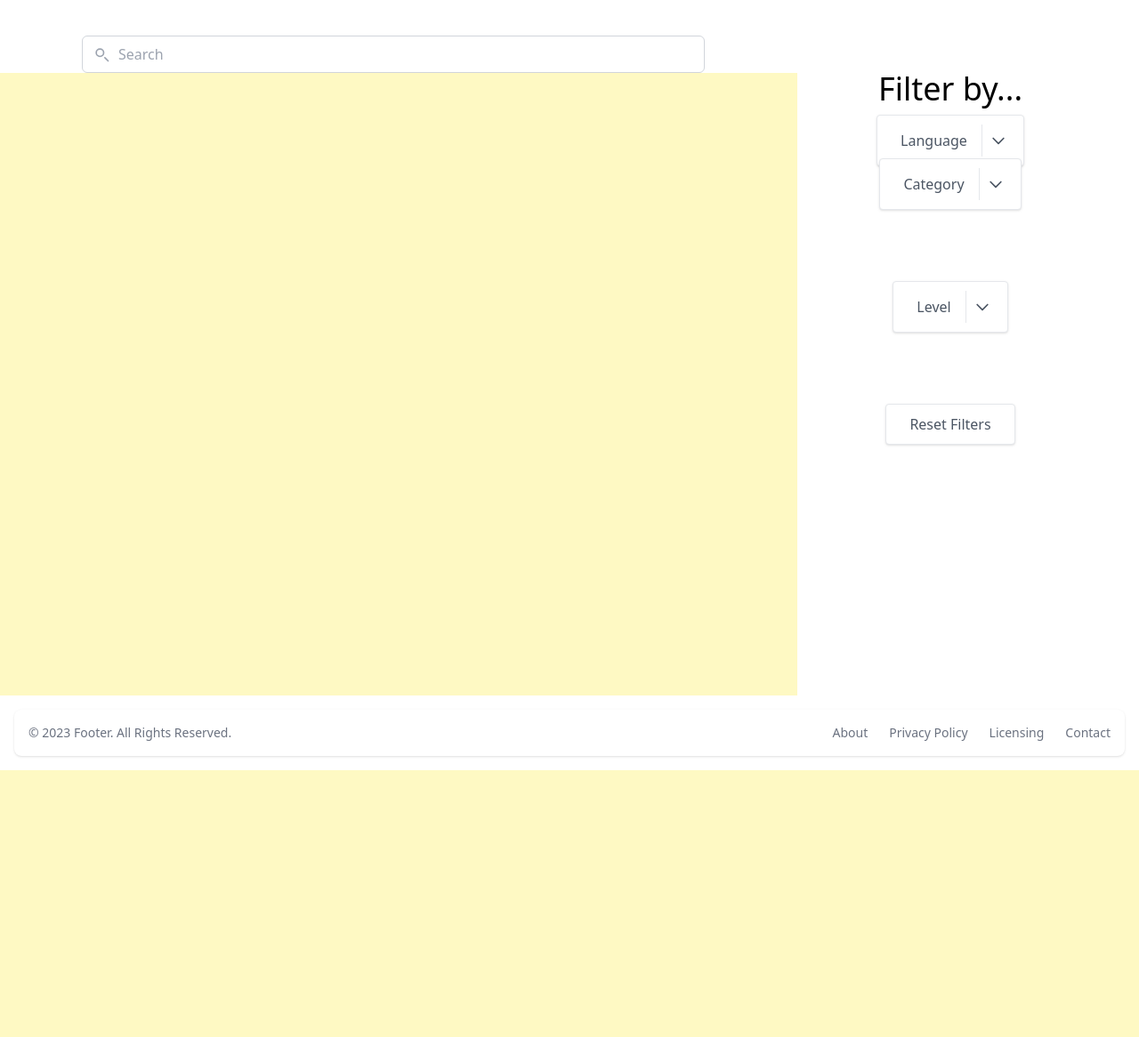
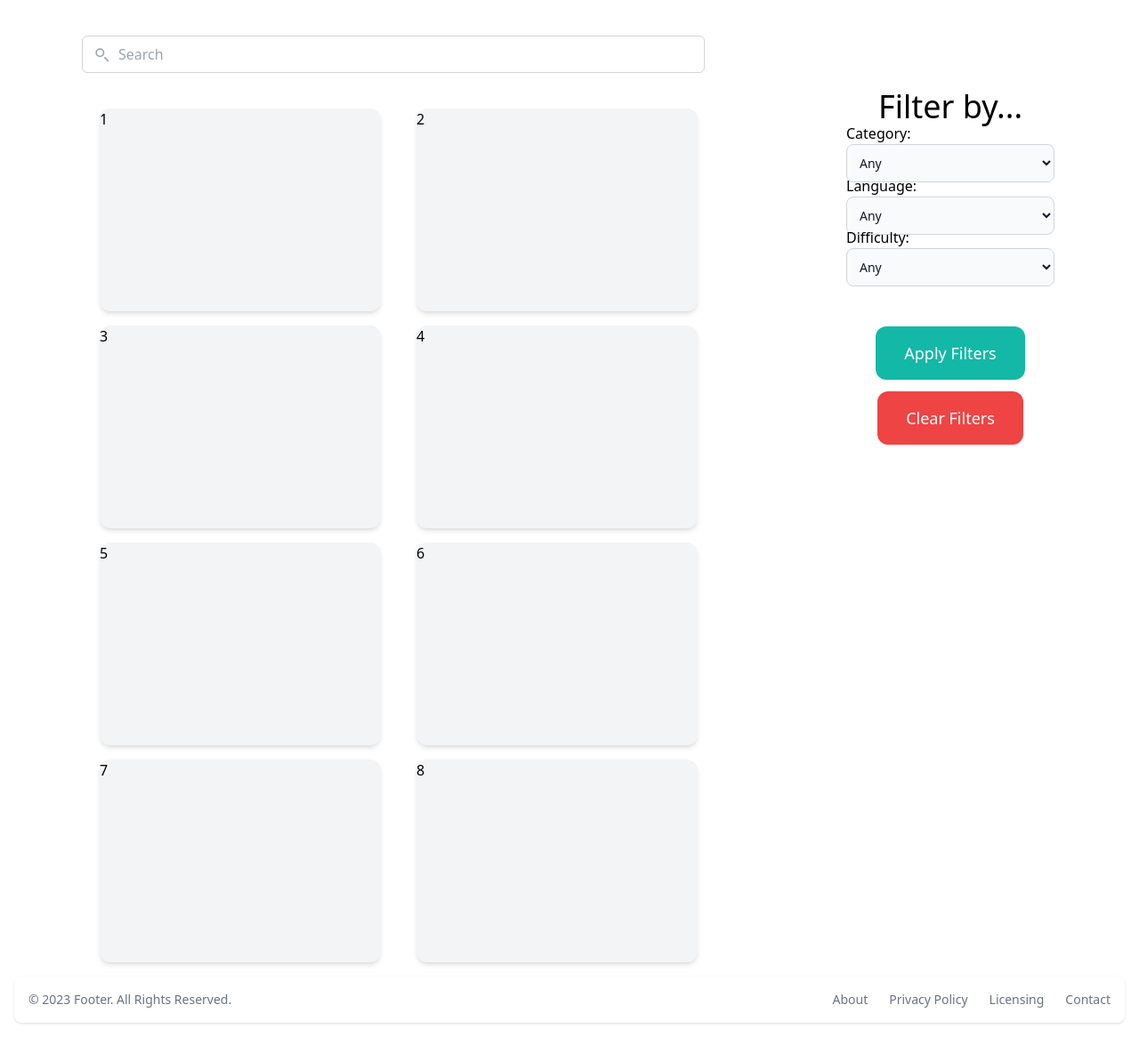
Before and after one commit to llcit/gpt-guidebook, a Django app: page /browser/ in a window 1280 px wide. Shown: the part 77-1243 px from the top of the page at 89% size. Before the commit the page ends 943 px from the top, so only its background shows below. Run offline with Django 4.2, Linux system fonts and the light colour scheme; data comes from the database, SQL or seed files in the repository; both versions use the stored data as it was after the commit; some libraries are stand-ins or nearby versions.

Commit message:
Creation of cards on prompt browser
I made some cards on the prompt browser page and did the styling for them. I also deleted guidebook.html to be consistent with the DRY principle.

```diff
--- a/guidebook/guidebook/settings.py
+++ b/guidebook/guidebook/settings.py
@@ -120,7 +120,7 @@ USE_TZ = True
 # https://docs.djangoproject.com/en/4.2/howto/static-files/
 
 STATIC_URL = "static/"
-STATICFILES_DIRS = [os.path.join(BASE_DIR,'prompt/static')]
+#STATICFILES_DIRS = [os.path.join(BASE_DIR,'prompt/static')]
 
 # Default primary key field type
 # https://docs.djangoproject.com/en/4.2/ref/settings/#default-auto-field
--- a/guidebook/guidebook/urls.py
+++ b/guidebook/guidebook/urls.py
@@ -19,7 +19,6 @@ from django.urls import include, path
 from django.shortcuts import redirect
 from django.conf.urls.static import static
 from django.conf import settings
-from prompt.views import guidebook
 from django.views.generic import RedirectView
 
 urlpatterns = [
@@ -27,4 +26,4 @@ urlpatterns = [
     path("section/", include(('section.urls', 'section'), namespace='section')),
     path("admin/", admin.site.urls),
     path('', include(('prompt.urls', 'prompt'), namespace='prompt')),
-] + static(settings.MEDIA_URL, document_root=settings.MEDIA_ROOT)
+]
--- a/guidebook/prompt/models.py
+++ b/guidebook/prompt/models.py
@@ -19,6 +19,7 @@ class Prompt(models.Model):
     prompt_output = models.TextField(null=True)
     prompt_language = models.CharField(max_length=255, null=True)
     prompt_warning = models.BooleanField(default=False)
+    prompt_level = models.CharField(max_length=255, null=True)
 
 class Section(models.Model):
     section_title = models.CharField(max_length=255)
--- a/guidebook/prompt/templates/prompt/browser.html
+++ b/guidebook/prompt/templates/prompt/browser.html
@@ -8,39 +8,137 @@
 <div class="grid grid-cols-10 grid-rows-2" style="grid-template-rows: auto auto"">
     <div class="col-span-7 place-items-center flex justify-center mt-10" style="max-height:50px">
         <div class="relative">
-            <input type="text" placeholder="Search" style="width:700px" class="py-2 pl-10 pr-4 border border-gray-300 rounded-md focus:outline-none focus:ring-2 focus:ring-blue-500 focus:border-transparent">
-            <div class="absolute inset-y-0 left-0 flex items-center pl-3">
+            <!-- <form method="get" action=""> -->
+            <input name="query" value="{{query}}" type="text" placeholder="Search" style="width:700px" class="py-2 pl-10 pr-4 border border-gray-300 rounded-md focus:outline-none focus:ring-2 focus:ring-blue-500 focus:border-transparent">
+            <button href="#" class="absolute inset-y-0 left-0 flex items-center pl-3">
                 <svg class="w-5 h-5 text-gray-400" fill="none" stroke="currentColor" viewBox="0 0 24 24" xmlns="http://www.w3.org/2000/svg">
                 <path stroke-linecap="round" stroke-linejoin="round" stroke-width="2" d="M21 21l-4.35-4.35M15 10a5 5 0 1 0-10 0 5 5 0 0 0 10 0z"></path>
                 </svg>
-            </div>
+            </button>
+            <!-- </form> -->
         </div>
         <div class="mt-2 ml-3">
 
         </div>
     </div>
-    <div class="row-start-2 col-span-7 flex justify-center bg-yellow-100" style="height:700px">
+    <div class="row-start-2 col-span-7 flex justify-center" style="height:1000px">
+        <div class="mt-10 w-3/4 grid grid-cols-2 grid-rows-4 gap-y-4 gap-x-10 columns-3">
+            <div class="hover:scale-105 col-span-1 row-span-1 rounded-xl shadow-md bg-gray-100">
+                1
+            </div>
+            <div class="hover:scale-105 col-span-1 row-span-1 rounded-xl shadow-md bg-gray-100">
+                2
+            </div>
+            <div class="hover:scale-105 col-span-1 row-span-1 rounded-xl shadow-md bg-gray-100">
+                3
+            </div>
+            <div class="hover:scale-105 col-span-1 row-span-1 rounded-xl shadow-md bg-gray-100">
+                4
+            </div>
+            <div class="hover:scale-105 col-span-1 row-span-1 rounded-xl shadow-md bg-gray-100">
+                5
+            </div>
+            <div class="hover:scale-105 col-span-1 row-span-1 rounded-xl shadow-md bg-gray-100">
+                6
+            </div>
+            <div class="hover:scale-105 col-span-1 row-span-1 rounded-xl shadow-md bg-gray-100">
+                7
+            </div>
+            <div class="hover:scale-105 col-span-1 row-span-1 rounded-xl shadow-md bg-gray-100">
+                8
+            </div>
 
-
+        </div>
 
 
 
 
     </div>
 
-
-
-
-    <div class="grid grid-rows-2 mr-10 col-span-3 row-span-2 flex justify-center" style="height:500px">
-        <div class="row-span-1">
+    <div class="grid grid-rows-7 mr-10 col-span-3 row-span-2 flex justify-center" style="height:500px">
+        <div class="pt-5 row-span-1">
             <div class="text-4xl relative flex justify-center items-center gap-5 pt-20">
                 Filter by...
             </div>
+        </div>
+        <div class="row-span-1 pt-5">
+            <div class="text-4xl relative flex justify-center items-center">
+
+            </div>
+        </div>
+        <div class="row-span-1 pt-5">
+            Category:
+                <form>
+                    <select class="bg-gray-50 border border-gray-300 text-gray-900 text-sm rounded-lg
+                    focus:ring-blue-500 focus:border-blue-500 block w-full p-2.5 dark:bg-gray-700
+                    dark:border-gray-600 dark:placeholder-gray-400 dark:text-white
+                    dark:focus:ring-blue-500 dark:focus:border-blue-500"
+                    id="categories" name="categoriesSelect">
+                        <option value="AnyCategory">Any</option>
+                        {%for category in categories%}
+                        <option value="{{category.category_name}}">{{category.category_name}}</option>
+                        {%endfor%}
+                    </select>
+                </form>
+
+        </div>
+
+        <div class="pt-5 row-span-1">
+            Language:
+            <form>
+                <select class="bg-gray-50 border border-gray-300 text-gray-900 text-sm rounded-lg
+                focus:ring-blue-500 focus:border-blue-500 block w-full p-2.5 dark:bg-gray-700
+                dark:border-gray-600 dark:placeholder-gray-400 dark:text-white
+                dark:focus:ring-blue-500 dark:focus:border-blue-500"
+                id="language" name="languageSelect">
+                    <option value="AnyLanguage">Any</option>
+                    <option value="Arabic">Arabic</option>
+                    <option value="Chinese">Chinese</option>
+                    <option value="Korean">Korean</option>
+                    <option value="Persian">Persian</option>
+                    <option value="Portuguese">Portuguese</option>
+                    <option value="Russian">Russian</option>
+                </select>
+            </form>
+        </div>
+        <div class="pt-5 row-span-1">
+            Difficulty:
+            <form>
+                <select class="bg-gray-50 border border-gray-300 text-gray-900 text-sm rounded-lg
+                focus:ring-blue-500 focus:border-blue-500 block w-full p-2.5 dark:bg-gray-700
+                dark:border-gray-600 dark:placeholder-gray-400 dark:text-white
+                dark:focus:ring-blue-500 dark:focus:border-blue-500"
+                id="difficulty" name="difficultySelect">
+                    <option value="AnyDifficulty">Any</option>
+                    <option value="Beginner">Beginner</option>
+                    <option value="Intermediate">Intermediate</option>
+                    <option value="Advanced">Advanced</option>
+                </select>
+            </form>
+        </div>
+        <div class="justify-center items-center pt-5 row-span-1">
+
+        </div>
+        <div class="relative flex justify-center items-center pt-5 row-span-1">
+            <ul>
+                <li>
+                    <a href="#" class="mt-2 py-4 px-8 inline-block bg-teal-500 text-lg rounded-xl text-white">Apply Filters</a>
+                </li>
+            </ul>
+        </div>
+        <div class="relative flex justify-center items-center pt-5 row-span-1">
+            <ul>
+                <li>
+                    <a href="#" class="mt-2 py-4 px-8 inline-block bg-red-500 text-lg rounded-xl text-white">Clear Filters</a>
+                </li>
+            </ul>
         </div>
 
 
 
 
+
+        <!--
         <div class="row-span-1 dropdown-container">
             <div class="relative flex justify-center items-center gap-5 pt-20">
                 <button class="dropdown-button relative flex justify-center items-center bg-white border focus:outline-none
@@ -116,8 +214,9 @@
             </div>
         </div>
 
+        -->
+    </div>
 
-    </div>
 
 
 
--- a/guidebook/prompt/urls.py
+++ b/guidebook/prompt/urls.py
@@ -5,7 +5,6 @@ from . import views
 app_name = 'prompt'
 
 urlpatterns = [
-    path('', views.guidebook, name='guidebook'),
     path('generator/', views.generator, name='generator'),
     path('browser/', views.browser, name='browser')
 ]
--- a/guidebook/prompt/views.py
+++ b/guidebook/prompt/views.py
@@ -3,20 +3,6 @@ from .models import Section, Paragraph, Prompt, Category
 from django.core import serializers
 
 # Create your views here.
-
-def guidebook(request):
-    sections = Section.objects.all()
-    paragraphs = Paragraph.objects.all()
-    section_id = request.GET.get('section', 0)
-
-    if section_id:
-        paragraphs = paragraphs.filter(section_id=section_id)
-
-    return render(request, 'prompt/guidebook.html', {
-        'sections':sections,
-        'paragraphs':paragraphs,
-        'section_id': int(section_id)
-        })
 
 def browser(request):
     prompts = Prompt.objects.all()
```
Also changed, not shown: guidebook/prompt/templates/prompt/guidebook.html (deleted, +0 -28 lines), guidebook/prompt/templates/prompt/svgs.txt (added, +30 -0 lines), guidebook/db.sqlite3, guidebook/prompt/migrations/0007_prompt_prompt_level.py (added).
